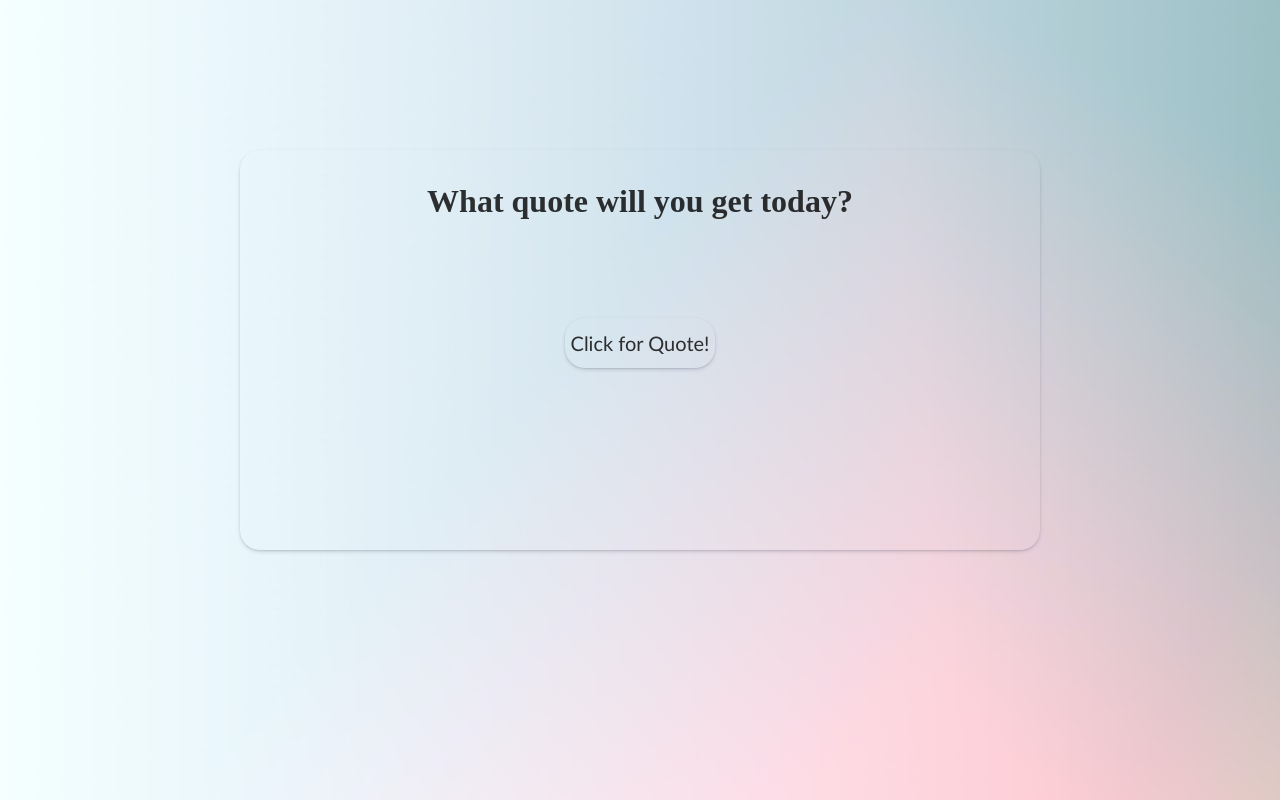
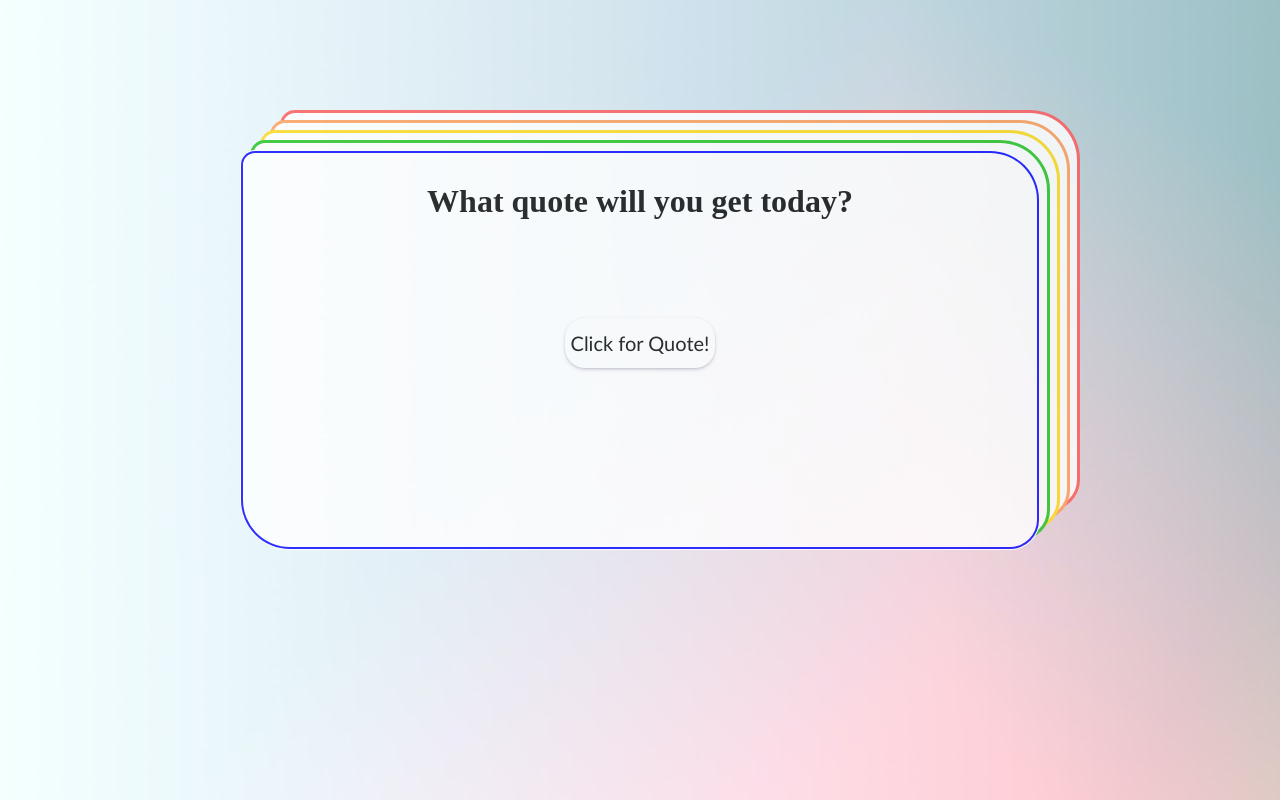
Before and after one commit to rbidon/random_quote_generator, a plain HTML site: page index.html in a window 1280 px wide. Drawn offline with Linux system fonts and the light colour scheme.

Commit message:
Modifiy display of the website

```diff
--- a/resources/css/style.css
+++ b/resources/css/style.css
@@ -7,6 +7,7 @@ body {
     justify-content: center;
     background: url(../gradienta-P7KnvzCYDEQ-unsplash.jpg);
 }
+/* quote box */
 #container {
     margin-top: 150px;
     position: relative;
@@ -14,16 +15,22 @@ body {
     opacity:0.8;
     width: 50rem;
     height: 25rem;
-    border-radius:20px;
+    border-radius: 15px 50px 30px;
+    /* border-radius:20px; */
     padding: 2rem;
-    box-shadow: rgba(50, 50, 93, 0.25) 0px 2px 5px -1px, rgba(0, 0, 0, 0.3) 0px 1px 3px -1px;
-
+    background-color: white;
+    /* box-shadow: rgba(50, 50, 93, 0.25) 0px 2px 5px -1px, rgba(0, 0, 0, 0.3) 0px 1px 3px -1px; */
+    /* box-shadow: rgba(17, 17, 26, 0.1) 0px 8px 24px, rgba(17, 17, 26, 0.1) 0px 16px 56px, rgba(17, 17, 26, 0.1) 0px 24px 80px; */
+    box-shadow: blue 0px 0px 0px 2px inset, rgb(255, 255, 255) 10px -10px 0px -3px, rgb(31, 193, 27) 10px -10px, rgb(255, 255, 255) 20px -20px 0px -3px, rgb(255, 217, 19) 20px -20px, rgb(255, 255, 255) 30px -30px 0px -3px, rgb(255, 156, 85) 30px -30px, rgb(255, 255, 255) 40px -40px 0px -3px, rgb(255, 85, 85) 40px -40px;
 }
 h1 {
     text-align: center;
     margin: 0 auto;
+    border-radius: 30px;
+    background-color: white;
 }
-    #quotebox {
+
+ #quotebox {
     font-size:25px;
     margin-top: 30px;
     text-align: center;
@@ -32,12 +39,14 @@ h1 {
 #author {
     text-align: right;
     font-size: 22px;
-    font-style: italic;
+    /* font-style: italic; */
+    font-weight: bold;
 }
 .button {
     text-align: center;
     padding: 10px;
 }
+/* Quote Button Style */
 #quotebtn {
     border: 1px solid transparent;
     border-radius: 20px;
@@ -49,8 +58,9 @@ h1 {
      width: 150px;
      height: 50px;
      /* border-radius: 30px; */
-     background-color: transparent;
+     background-color: white;
      box-shadow: rgba(50, 50, 93, 0.25) 0px 2px 5px -1px, rgba(0, 0, 0, 0.3) 0px 1px 3px -1px;
+
 }
 #quotebtn:hover {
     color: #000000;
--- a/resources/js/app.js
+++ b/resources/js/app.js
@@ -7,7 +7,7 @@ const buttonElement = document.getElementById('quotebtn');
 
          const url = "https://type.fit/api/quotes";
 // async/await function
- async function clickButton () {
+ async function clickButton (e) {
     //  try object
      try {
         //  assigned variable response to the fetch request of the url
@@ -29,8 +29,12 @@ const buttonElement = document.getElementById('quotebtn');
             //  author innerHTML will display the random authors + added string
              author.innerHTML = '- ' + quoteAuthor;
 
-             heading.innerHTML = 'Look at that!'
+
              buttonElement.innerHTML = "Another Quote!";
+             heading.innerHTML = 'Want another quote?'
+
+
+
             //  condition statement when the author is null
              if (jsonResponse[index].author === null) {
                 author.innerHTML = "- "+ "Unknown";
```
